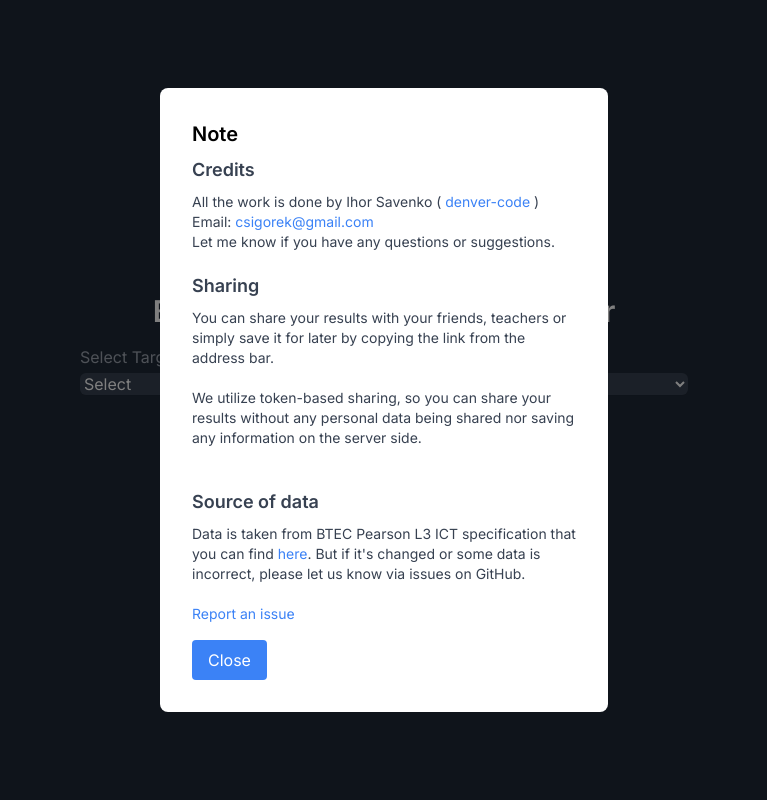
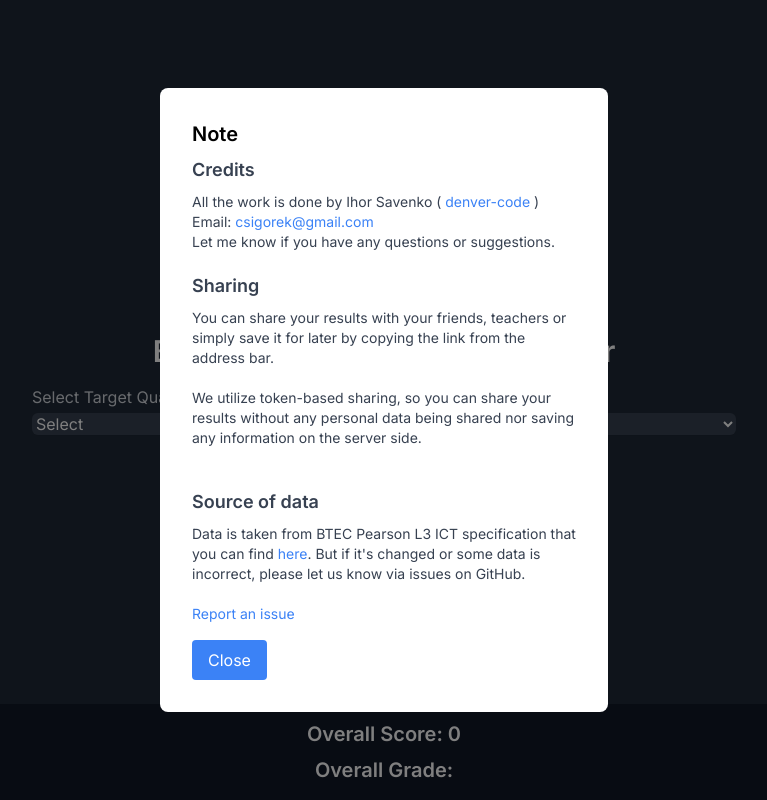
Before and after one commit to denver-code/btecpictcalculator, a Next.js app: page / in a window 1280 px wide. Shown: the whole page, without its empty margins (256-1023 px from the left). Built offline with nearby package versions, Linux system fonts and the light colour scheme.

Commit message:
Added qualification info

```diff
--- a/src/app/page.js
+++ b/src/app/page.js
@@ -63,13 +63,11 @@ const Page = () => {
   return (
     <div>
       <NoticeBox/>
-
       <div className="flex flex-col items-center justify-center min-h-screen dark:bg-gray-800 text-white">
-
-      <div className="w-full max-w-2xl p-8">
+        <div className="w-full max-w-3xl p-8">
           <h1 className="text-3xl font-semibold mb-4 text-center">BTEC Pearson L3 ICT Calculator</h1>
-        <div className="mb-4">
-          <label className="block text-gray-400">Select Target Qualification:</label>
+          <div className="mb-8">
+            <label className="block text-gray-300">Select Target Qualification:</label>
             <select
               value={selectedQualification}
               onChange={handleQualificationChange}
@@ -86,8 +84,16 @@ const Page = () => {
 
           {selectedQualification && (
             <div>
-            <h2 className="text-2xl font-semibold mb-4">Unit Grades for {qualificationsData[selectedQualification].name}</h2>
-            <div className="grid grid-cols-1 md:grid-cols-2 gap-4 mb-4">
+              <h2 className="text-2xl font-semibold ">Unit Grades for {qualificationsData[selectedQualification].name}</h2>
+              <p className='text-l text-gray-300 mb-4'>
+                GLH: {qualificationsData[selectedQualification].size}
+                <br />
+                Mandatory Units: {qualificationsData[selectedQualification].mandatory_units}
+                <br />
+                Optional Units: {qualificationsData[selectedQualification].optional_units}
+                <br />
+              </p>
+              <div className="grid grid-cols-1 md:grid-cols-2 gap-4">
                 {/* External Assessment Units */}
                 {assessmentsData.map((unit) => {
                   if (unit.isExternalAssesment && selectedQualification in unit.priority && unit.priority[selectedQualification] !== "") {
@@ -172,20 +178,12 @@ const Page = () => {
               </div>
             </div>
           )}
-        <br/>
-        <br/>
-        <br/>
-        <br/>
-
-      </div>
-   {selectedQualification && (
           <div className="bg-gray-900 py-4 px-4 text-center fixed bottom-0 left-0 right-0">
             <h2 className="text-xl font-semibold">Overall Score: {globalScore}</h2>
             <h2 className="text-xl font-semibold mt-2">Overall Grade: {overallGrade}</h2>
           </div>
-      )}
         </div>
-
+      </div>
     </div>
   );
 };
```
Lines whose indentation alone changed are shown as unchanged.
